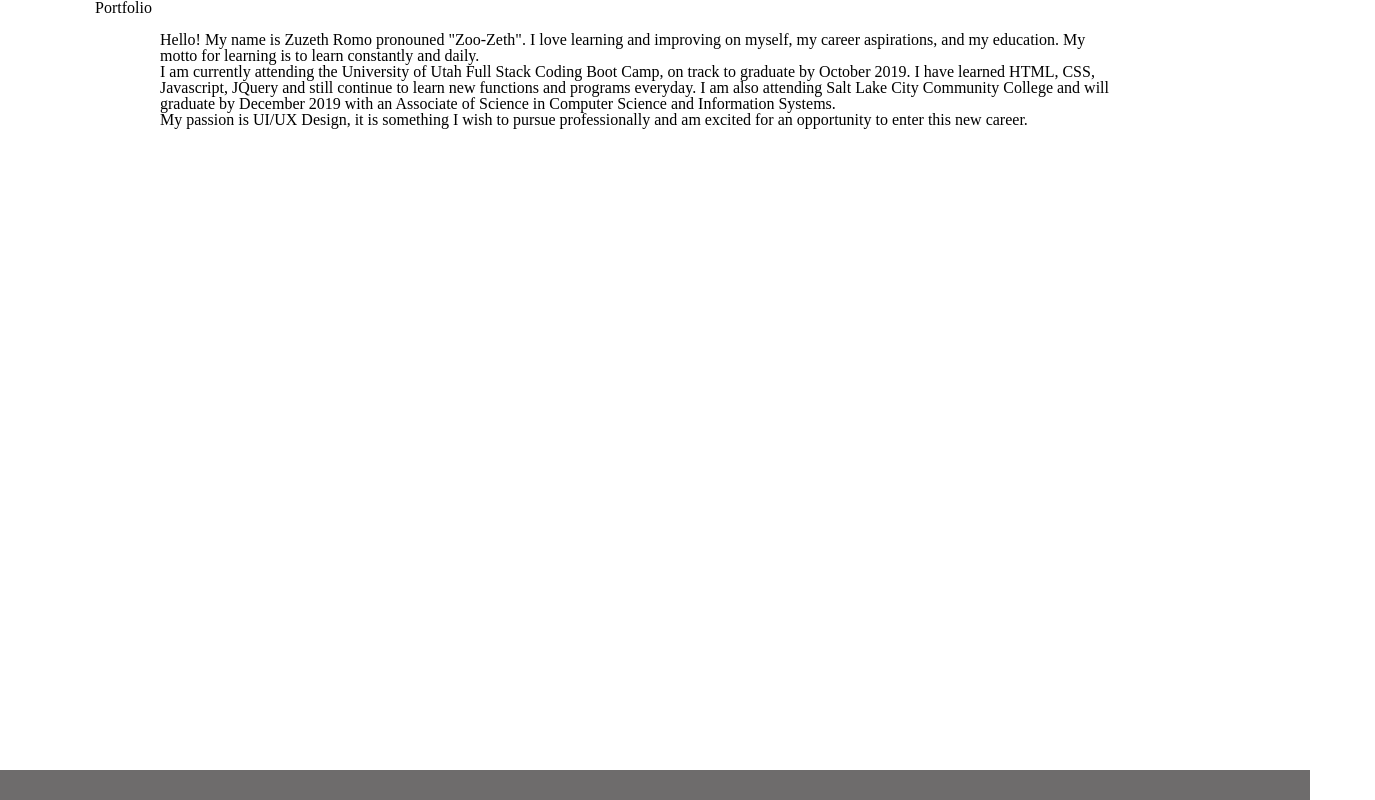
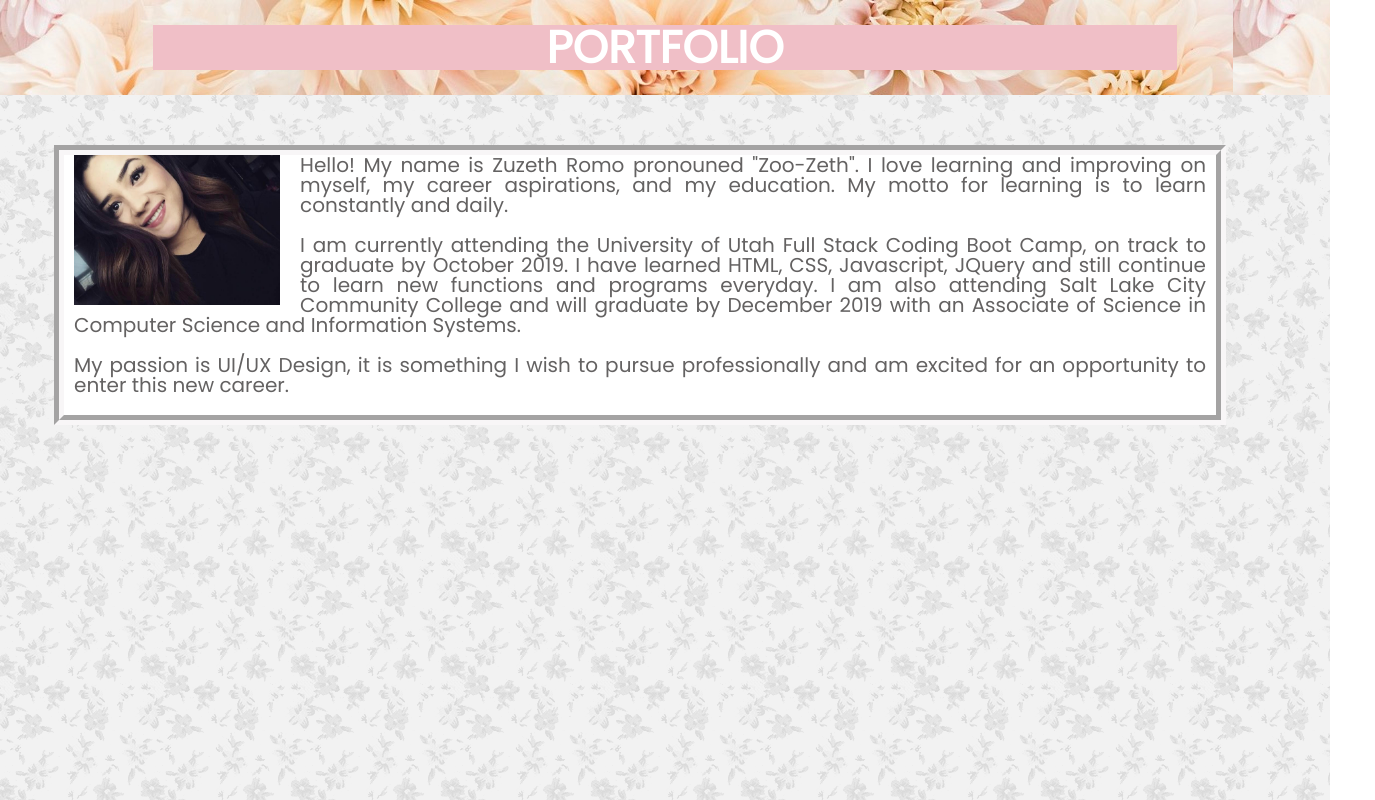
Before and after one commit to zuzethromo/portfolioPage, a plain HTML site: page index.html in a window 1280 px wide. Shown: the whole page, 1375 px wide, since content can reach past the window. Drawn offline with Linux system fonts and the light colour scheme.

Commit message:
added style and about me p's

```diff
--- a/index.html
+++ b/index.html
@@ -10,20 +10,19 @@
     <link href="style/reset.css" rel="stylesheet">
     <link href="style/style.css" rel="stylesheet">
 
+    <link href="https://fonts.googleapis.com/css?family=Poppins|Shadows+Into+Light&display=swap&subset=latin-ext" rel="stylesheet">
 </head>
 
 <body>
     <header class="header">
 
-        <h1 class="headerName">Portfolio</h1>
-
-
+        <h1 class="headerName">PORTFOLIO</h1>
 
     </header>
 
     <div class="content">
 
-        <img class="Me" src="">
+        <img class="mePicture" src="images/IMG_0227.jpg">
 
         <p>
             Hello! My name is Zuzeth Romo pronouned "Zoo-Zeth". I love learning and improving on myself, my career aspirations, and my education.
--- a/style/style.css
+++ b/style/style.css
@@ -1,11 +1,22 @@
+body {
+    background-image: url("../images/greyfloral.png")
+}
 .header {
     overflow: hidden;
-    padding: 0px;
-    padding-left: 95px;
-    background-color: white;
+    padding: 25px;
+    background-image: url("../images/IMG_1021.jpg");
     width: 100%;
 }
-.footer {
+
+.mePicture {
+    width: auto;
+    height: 150px;
+    float: left;
+    padding-left: 10px;
+    padding-right: 20px;
+
+}
+/* .footer {
     overflow: hidden;
     background-color: rgb(110, 108, 108);
     position: sticky;
@@ -17,10 +28,45 @@
     padding: 15px;
     color: white;
     border-top: 8px;
-}
+} */
 .content {
     background-color: white;
+    position: relative;
+    top: 50px;
     display: block;
-    width: 960px;
+    width: 90%;
     margin: auto;
+    border-style: groove;
+    border-width: 10px;
+    border-color: rgb(248, 246, 247);
+
 }
+
+p {
+    font-family: 'Shadows Into Light', cursive;
+    font-family: 'Poppins', sans-serif;
+    font-size: 20px;
+    padding-left: 10px;
+    padding-bottom: 20px;
+    padding-right: 10px;
+    color: rgb(100, 98, 98);
+    text-align: justify;
+}
+
+.headerName {
+    font-family: 'Shadows Into Light', cursive;
+    font-family: 'Poppins', sans-serif;
+    background-color: rgb(240, 191, 199);
+    color: white;
+    text-align: center;
+    font-size: 45px;
+    font-weight: bold;
+    width: 80%;
+    margin: 0 auto;
+}
+
+.content::after {
+    content: "";
+    clear: both;
+    display: block;
+}
```
Also changed, not shown: images/IMG_0131.jpg (added), images/IMG_0227.jpg (added), images/IMG_0274.jpg (added), images/IMG_1021.jpg (added), images/greyfloral.png (added), 2 other files.
